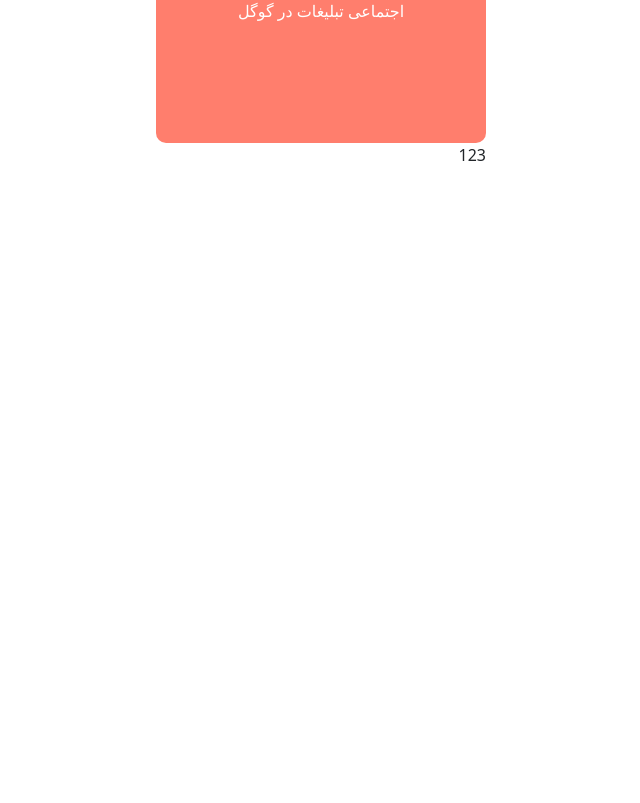
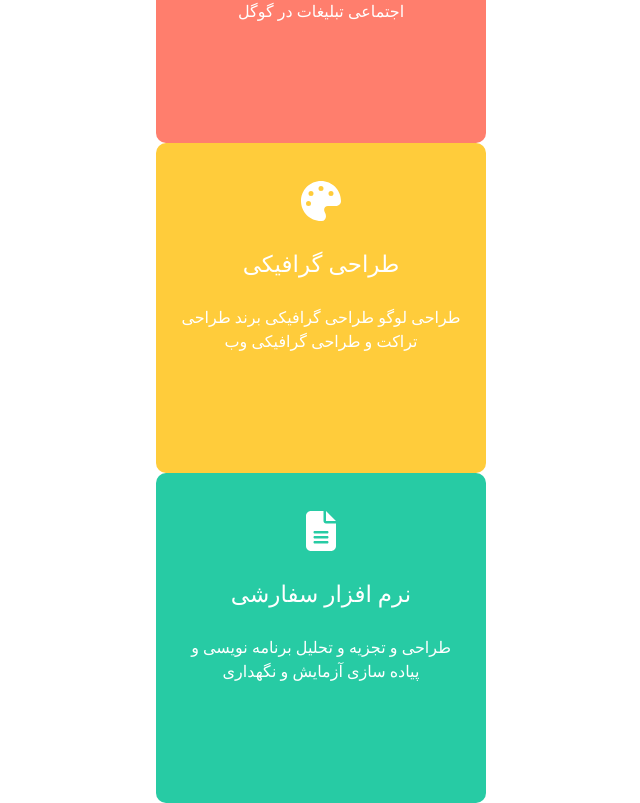
Before and after one commit to mohammad0117/netware-responsive-by-react.js, a React (Create React App) app: page / in a window 1280 px wide. Shown: the part 1432-2235 px from the top of the page, without its empty margins (564-1204 px from the left). Before the commit the page ends 1887 px from the top, so only its background shows below. Built offline with nearby package versions, Linux system fonts and the light colour scheme.

Commit message:
develop main-page component

```diff
--- a/src/assets/css/main-page.css
+++ b/src/assets/css/main-page.css
@@ -89,32 +89,41 @@
 }
 
 .main-page .main-page__items {
-  padding: 0 230px !important;
+  padding-right: 230px;
+  padding-left: 205px;
 }
 
-.main-page .main-page__items .main-page__items__card div {
+.main-page .main-page__items div {
   width: 330px;
   height: 330px;
   border-radius: 10px;
 }
 
-.main-page .main-page__items .main-page__items__card .first img {
+.main-page .main-page__items .picture img {
   border-radius: 10px;
   width: 100%;
   height: 100%;
 }
 
-.main-page .main-page__items .main-page__items__card .second {
-  border-radius: 10px;
+.main-page .main-page__items .second,
+.main-page .main-page__items .third,
+.main-page .main-page__items .fourth,
+.main-page .main-page__items .fifth {
   background-color: #FF7E6D;
   color: #fff;
 }
 
-.main-page .main-page__items .main-page__items__card .second .fa-time-line {
+.main-page .main-page__items .second .fa-time-line,
+.main-page .main-page__items .third .fa-time-line,
+.main-page .main-page__items .fourth .fa-time-line,
+.main-page .main-page__items .fifth .fa-time-line {
   font-size: 40px;
 }
 
-.main-page .main-page__items .main-page__items__card .second div button {
+.main-page .main-page__items .second div button,
+.main-page .main-page__items .third div button,
+.main-page .main-page__items .fourth div button,
+.main-page .main-page__items .fifth div button {
   border: none;
   background-color: transparent;
   font-size: 23px;
@@ -122,15 +131,31 @@
   font-weight: 500;
 }
 
-.main-page .main-page__items .main-page__items__card .second p {
+.main-page .main-page__items .second p,
+.main-page .main-page__items .third p,
+.main-page .main-page__items .fourth p,
+.main-page .main-page__items .fifth p {
   margin-bottom: 130px;
 }
 
+.main-page .main-page__items .third {
+  background-color: #FFCC3B;
+}
+
+.main-page .main-page__items .fourth {
+  background-color: #27CBA4;
+}
+
+.main-page .main-page__items .fifth {
+  background-color: #4878E6;
+}
+
 .main-page .main-page__button {
+  position: fixed;
   border: none;
   display: none;
-  left: 20px;
-  bottom: 0;
+  left: 30px;
+  bottom: 40px;
   border-radius: 50%;
   padding: 5px 10px;
   background-color: #7C7D7F;
--- a/src/components/main-page.jsx
+++ b/src/components/main-page.jsx
@@ -8,6 +8,10 @@
 import { faAngleUp } from "@fortawesome/free-solid-svg-icons";
 import softWareDeveloper from '../assets/image/software_developer.jpeg'
 import { faTimeline } from "@fortawesome/free-solid-svg-icons";
+import { faPalette } from "@fortawesome/free-solid-svg-icons";
+import { faFileAlt } from "@fortawesome/free-solid-svg-icons";
+import { faMagnifyingGlassPlus } from "@fortawesome/free-solid-svg-icons";
+import woman from '../assets/image/woman_fontware_eng.webp'
 class MainPage extends Component {
   state = {};
   scrolltopbutton = createRef();
@@ -71,7 +75,7 @@
             <button
               onClick={this.scrollTop}
               ref={this.scrolltopbutton}
-              className="main-page__button position-absolute"
+              className="main-page__button"
             >
               <FontAwesomeIcon
                 icon={faAngleUp}
@@ -81,12 +85,12 @@
           </Col>
           <Col xs={12} className="main-page__items">
             <Row>
-              <Col xxl={4} className="main-page__items__card">
-                <div className="first">
+              <Col xs={4}>
+                <div className="picture">
                   <img src={softWareDeveloper} alt="" />
                 </div>
               </Col>
-              <Col xxl={4} className="main-page__items__card">
+              <Col xs={4}>
                 <div className="second d-flex flex-column justify-content-center">
                   <FontAwesomeIcon
                     className="fa-time-line mt-5"
@@ -101,10 +105,51 @@
                   </p>
                 </div>
               </Col>
-              <Col xxl={4} className="main-page__items__card">
-                123
+              <Col xs={4}>
+                <div className="third d-flex flex-column justify-content-center">
+                  <FontAwesomeIcon
+                    className="fa-time-line mt-5"
+                    icon={faPalette}
+                  ></FontAwesomeIcon>
+                  <div className="text-center my-4">
+                    <button className="">طراحی گرافیکی</button>
+                  </div>
+                  <p className="text-center px-3">
+                    طراحی لوگو طراحی گرافیکی برند طراحی تراکت و طراحی گرافیکی وب
+                  </p>
+                </div>
+              </Col>
+              <Col xs={4}>
+                <div className="fourth d-flex flex-column justify-content-center">
+                  <FontAwesomeIcon
+                    className="fa-time-line mt-5"
+                    icon={faFileAlt}
+                  ></FontAwesomeIcon>
+                  <div className="text-center my-4">
+                    <button className="">نرم افزار سفارشی</button>
+                  </div>
+                  <p className="text-center px-4">
+                    طراحی و تجزیه و تحلیل برنامه نویسی و پیاده سازی آزمایش و
+                    نگهداری
+                  </p>
+                </div>
               </Col>
             </Row>
+            {/* <div className="fifth d-flex flex-column justify-content-center">
+              <FontAwesomeIcon
+                className="fa-time-line mt-5"
+                icon={faMagnifyingGlassPlus}
+              ></FontAwesomeIcon>
+              <div className="text-center my-4">
+                <button className="">خدمات سیو</button>
+              </div>
+              <p className="text-center px-3">
+                افزایش رتبه سایت نمایش در صفحات اول گوگل و برتری در کلمات رقابتی
+              </p>
+            </div>
+            <div className="picture">
+              <img src={woman} alt="" />
+            </div> */}
             <br />
             <br />
             <br />
--- a/src/scss/main-page.scss
+++ b/src/scss/main-page.scss
@@ -122,16 +122,16 @@
     }
 
     .main-page__items {
-        padding: 0 230px !important;
-
-        .main-page__items__card {
+        padding-right: 230px;
+        padding-left: 205px;
                     div {
                             width: 330px;
                             height: 330px;
                             border-radius: 10px;
                         }
 
-            .first {
+                        .picture {
+
                             img {
                                 border-radius: 10px;
                                 width: 100%;
@@ -139,8 +139,10 @@
                             }
                         }
 
-            .second {
-                border-radius: 10px;
+                        .second,
+                        .third,
+                        .fourth,
+                        .fifth {
                             background-color: #FF7E6D;
                             color: #fff;
 
@@ -162,14 +164,26 @@
                                 margin-bottom: 130px;
                             }
                         }
+
+                        .third {
+                            background-color: #FFCC3B;
+                        }
+
+                        .fourth {
+                            background-color: #27CBA4;
+                        }
+
+                        .fifth {
+                            background-color: #4878E6;
                         }
     }
 
     .main-page__button {
+        position: fixed;
         border: none;
         display: none;
-        left: 20px;
-        bottom: 0;
+        left: 30px;
+        bottom: 40px;
         border-radius: 50%;
         padding: 5px 10px;
         background-color: #7C7D7F;
```
Also changed, not shown: src/assets/image/woman_fontware_eng.webp (added), 1 other file (tests, documents, lock files or other folders). Lines whose indentation alone changed are shown as unchanged.
